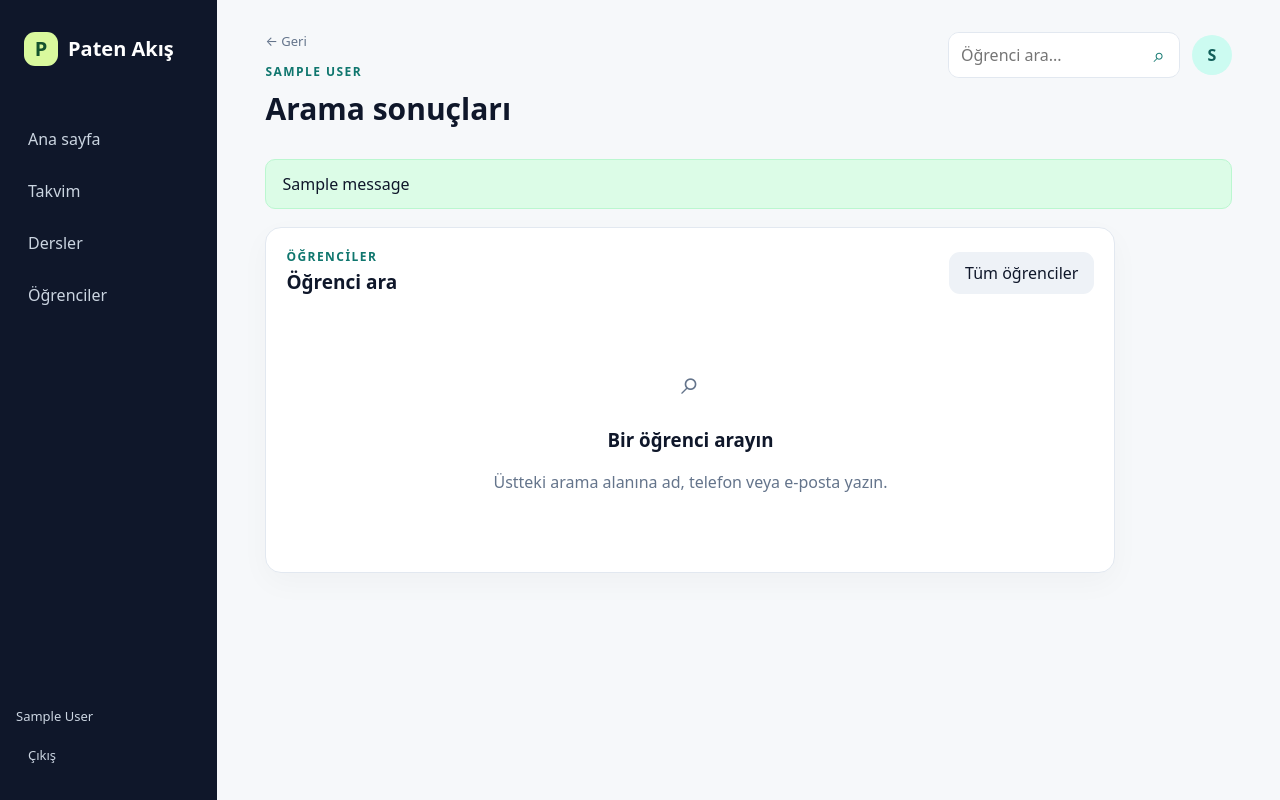
After one commit to kazimsahinn/paten_ders_yonetimi, a Django app: page /ara/ in a window 1280 px wide. The commit adds this page. Run offline with Django 5.2, Linux system fonts and the light colour scheme; a user stored in the database is signed in; tables that the repository leaves empty hold one stand-in row (values such as "Sample post"); one stand-in notice (Sample message) is shown.

Commit message:
Add global student search

```diff
--- /dev/null
+++ b/static/css/search.css
@@ -0,0 +1 @@
+.topbar-tools{display:flex;align-items:center;gap:12px}.global-search{display:flex;align-items:center;border:1px solid var(--line);background:#fff;border-radius:11px;overflow:hidden}.global-search input{width:190px;border:0;outline:0;padding:10px 12px;font:inherit}.global-search button{height:40px;width:40px;border:0;background:#fff;color:var(--primary);font-size:20px;cursor:pointer}.search-page{max-width:850px}.search-result{display:flex;align-items:center;gap:12px;border-top:1px solid var(--line);padding:14px 0;color:inherit;text-decoration:none}.search-result:hover{background:#f8fafc}.search-result>span:nth-child(2){display:grid;flex:1}.search-result small{color:var(--muted)}@media(max-width:800px){.topbar-tools{gap:7px}.global-search input{width:135px}.topbar .avatar{display:none}}
--- a/students/urls.py
+++ b/students/urls.py
@@ -3,6 +3,7 @@ from django.urls import path
 from . import views
 
 urlpatterns = [
+    path('ara/', views.global_search, name='global_search'),
     path('ogrenciler/', views.student_list, name='student_list'),
     path('ogrenciler/yeni/', views.student_create, name='student_create'),
     path('ogrenciler/<int:student_id>/', views.student_detail, name='student_detail'),
--- a/students/views.py
+++ b/students/views.py
@@ -24,6 +24,20 @@ def student_list(request):
     if status in {'active', 'inactive'}:
         students = students.filter(is_active=status == 'active')
     return render(request, 'students/list.html', {'students': students, 'query': query, 'status': status})
+
+
+@login_required
+def global_search(request):
+    query = request.GET.get('q', '').strip()
+    students = scoped(request).none()
+    if query:
+        students = scoped(request).filter(
+            Q(first_name__icontains=query)
+            | Q(last_name__icontains=query)
+            | Q(phone__icontains=query)
+            | Q(email__icontains=query)
+        )
+    return render(request, 'students/search.html', {'query': query, 'students': students})
 
 
 @login_required
--- a/templates/base.html
+++ b/templates/base.html
@@ -8,6 +8,7 @@
   <link rel="stylesheet" href="{% static 'css/fixes.css' %}">
   <link rel="stylesheet" href="{% static 'css/calendar.css' %}">
   <link rel="stylesheet" href="{% static 'css/development.css' %}">
+  <link rel="stylesheet" href="{% static 'css/search.css' %}">
 </head>
 <body>
 {% if user.is_authenticated %}
@@ -15,7 +16,7 @@
     <aside class="sidebar"><a class="brand" href="{% url 'dashboard' %}"><span class="brand-mark">P</span><span>Paten Akış</span></a><nav>
       <a href="{% url 'dashboard' %}">Ana sayfa</a><a href="{% url 'calendar' %}">Takvim</a><a href="{% url 'lesson_list' %}">Dersler</a><a href="{% url 'student_list' %}">Öğrenciler</a>
     </nav><div class="sidebar-foot"><span>{{ user.get_full_name|default:user.email }}</span><form method="post" action="{% url 'logout' %}" class="logout-form">{% csrf_token %}<button type="submit">Çıkış</button></form></div></aside>
-    <main class="main-content"><header class="topbar"><div><button type="button" class="back-button" onclick="if (window.history.length > 1) { window.history.back(); } else { window.location.href = '{% url 'dashboard' %}'; }">← Geri</button><span class="eyebrow">{{ user.workspace.name }}</span><h1>{% block page_heading %}Günlük akış{% endblock %}</h1></div><a class="avatar" href="{% url 'student_list' %}">{{ user.first_name|default:'E'|slice:':1' }}</a></header>{% if messages %}{% for message in messages %}<div class="flash">{{ message }}</div>{% endfor %}{% endif %}{% block content %}{% endblock %}</main>
+    <main class="main-content"><header class="topbar"><div><button type="button" class="back-button" onclick="if (window.history.length > 1) { window.history.back(); } else { window.location.href = '{% url 'dashboard' %}'; }">← Geri</button><span class="eyebrow">{{ user.workspace.name }}</span><h1>{% block page_heading %}Günlük akış{% endblock %}</h1></div><div class="topbar-tools"><form class="global-search" method="get" action="{% url 'global_search' %}"><input type="search" name="q" placeholder="Öğrenci ara..." value="{{ request.GET.q|default:'' }}" aria-label="Global öğrenci arama"><button type="submit" aria-label="Ara">⌕</button></form><a class="avatar" href="{% url 'student_list' %}">{{ user.first_name|default:'E'|slice:':1' }}</a></div></header>{% if messages %}{% for message in messages %}<div class="flash">{{ message }}</div>{% endfor %}{% endif %}{% block content %}{% endblock %}</main>
   </div>
   <nav class="mobile-nav"><a href="{% url 'dashboard' %}">Ana sayfa</a><a href="{% url 'calendar' %}">Takvim</a><a href="{% url 'student_list' %}">Öğrenciler</a></nav>
 {% else %}{% block auth_content %}{% endblock %}{% endif %}
--- /dev/null
+++ b/templates/students/search.html
@@ -0,0 +1,6 @@
+{% extends 'base.html' %}
+{% block title %}Arama · Paten Akış{% endblock %}
+{% block page_heading %}Arama sonuçları{% endblock %}
+{% block content %}
+<section class="panel search-page"><div class="panel-head"><div><p class="eyebrow">Öğrenciler</p><h2>{% if query %}"{{ query }}" için sonuçlar{% else %}Öğrenci ara{% endif %}</h2></div><a class="button secondary" href="{% url 'student_list' %}">Tüm öğrenciler</a></div>{% if query %}{% for student in students %}<a class="search-result" href="{% url 'student_detail' student.id %}"><span class="avatar small">{{ student.initials }}</span><span><strong>{{ student }}</strong><small>{% if student.phone %}{{ student.phone }}{% endif %}{% if student.email %} · {{ student.email }}{% endif %}</small></span><span class="badge {% if student.is_active %}success{% endif %}">{% if student.is_active %}Aktif{% else %}Pasif{% endif %}</span></a>{% empty %}<div class="empty"><h3>Sonuç bulunamadı</h3><p>Ad, soyad, telefon veya e-posta ile farklı bir arama deneyin.</p></div>{% endfor %}{% else %}<div class="empty"><div class="empty-icon">⌕</div><h3>Bir öğrenci arayın</h3><p>Üstteki arama alanına ad, telefon veya e-posta yazın.</p></div>{% endif %}</section>
+{% endblock %}
```
